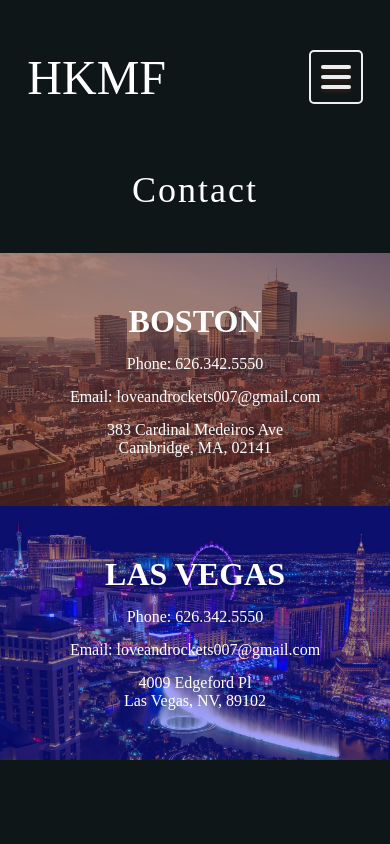
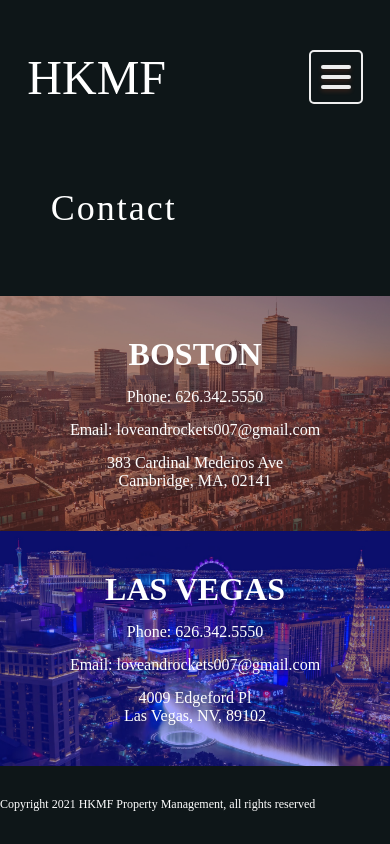
Before and after one commit to joshuakerndev/hkmf-property-management, a React (Create React App) app: page /contact in a window 390 px wide. Built offline with nearby package versions, Linux system fonts and the light colour scheme.

Commit message:
Fix grid and responsive layout for About and Contact pages

```diff
--- a/src/Components/AboutPage/AboutPage.jsx
+++ b/src/Components/AboutPage/AboutPage.jsx
@@ -18,7 +18,12 @@ const AboutPage = () => {
             <div className="AboutPageHeaderText">
                 About
             </div>
-                <div className="AboutTextContainer">
+                <div className="AboutPageLeftContentColumn">
+                    <div className={
+                        buttonIsClicked ?
+                        "AboutTextContainerClicked"
+                        : "AboutTextContainer"
+                    }>
                         <p
                             className={
                                 buttonIsClicked ?
@@ -28,6 +33,7 @@ const AboutPage = () => {
                         >
                             Lorem ipsum dolor sit amet, consectetur adipiscing elit. Pellentesque porta leo quis nunc malesuada, ac egestas eros pulvinar. Mauris mattis faucibus libero ultrices faucibus. Mauris feugiat sodales purus, ut accumsan nisl varius malesuada. Duis consectetur pretium tincidunt. Sed non malesuada libero. Donec tempus scelerisque ultricies. Morbi mattis turpis ut lacus vestibulum imperdiet. Maecenas sapien purus, fringilla nec mi sed, feugiat aliquam metus.
                         </p>
+                    </div>
                 </div>
             </div>
             <div
--- a/src/Components/AboutPage/AboutPage.scss
+++ b/src/Components/AboutPage/AboutPage.scss
@@ -67,15 +67,35 @@
 .AboutTextContainer {
     width: 100%;
     height: 100%;
+    padding-top: 0;
     display: flex;
     justify-content: center;
     align-items: center;
     text-align: left;
+    transition: height 0.5s, padding-top 0.5s;
+}
+
+.AboutTextContainerClicked {
+    width: 100%;
+    padding-top: 40vh;
+    height: 75%;
+    display: flex;
+    justify-content: center;
+    align-items: center;
+    text-align: left;
+    overflow: scroll;
+}
+
+.AboutPageLeftContentColumn {
+    height: 100%;
+    display: flex;
+    align-items: center;
 }
 
 .AboutText {
     color: white;
     width: 90%;
+    height: 100%;
     font-size: 48px;
     opacity: 0.05;
     transition: font-size 0.5s, opacity 1s;
@@ -100,6 +120,7 @@
 .fade-in {
     transition: opacity .5s ease-in-out;
     height: auto;
+
 }
 
 .fade-out {
--- a/src/Components/ContactPage/ContactPage.jsx
+++ b/src/Components/ContactPage/ContactPage.jsx
@@ -1,12 +1,21 @@
 import React from 'react';
 import './ContactPage.scss';
+import Grid from '@material-ui/core/Grid';
 
 const ContactPage = () => {
     return (
         <div className="ContactPage">
-            <div className="ContactPageHeaderText">
-                Contact
-            </div>
+            <Grid container justify="center" className="ContactHeaderGrid">
+                <Grid item xs={2} sm={1} md={0}>
+
+                </Grid>
+                <Grid item xs={3} sm={3} md={12} className="ContactPageHeaderText">
+                    Contact
+                </Grid>
+                <Grid item xs={7} sm={8} md={0}>
+
+                </Grid>
+            </Grid>
             <div className="BostonStrip">
                 <div className="BostonStripFilterSection">
                     <div className="BostonContactText">
@@ -30,7 +39,7 @@ const ContactPage = () => {
                 </div>
             </div>
             <div className="ContactPageBottomMargin">
-
+                Copyright 2021 HKMF Property Management, all rights reserved
             </div>
         </div>
     )
--- a/src/Components/ContactPage/ContactPage.scss
+++ b/src/Components/ContactPage/ContactPage.scss
@@ -13,16 +13,21 @@
     background-image: url("../../assets/new13.jpg");
     background-size: cover;
     background-position: center;
+    display: flex;
+    justify-content: center;
+    align-items: center;
 }
 
 .BostonStripFilterSection {
-    position: absolute;
     width: 100%;
-    height: 30%;
+    height: 100%;
     background-color: rgba(146, 20, 22, 0.5);
     filter: grayscale(50%);
     background-position: bottom;
     background-size: cover;
+    display: flex;
+    justify-content: center;
+    align-items: center;
 }
 
 .BostonContactText {
@@ -31,11 +36,17 @@
     display: flex;
     flex-direction: column;
     align-items: center;
+    justify-content: center;
+}
+
+.ContactHeaderGrid {
+    width: 100%;
+    padding-top: 60px;
+    padding-bottom: 25px;
 }
 
 .ContactHeaderText {
     color: white;
-    padding-top: 50px;
 }
 
 .ContactPageHeaderText {
@@ -56,15 +67,20 @@
     background-image: url("../../assets/new14.jpg");
     background-size: cover;
     background-position: center;
+    display: flex;
+    justify-content: center;
+    align-items: center;
 }
 
 .VegasStripFilterSection {
-    position: absolute;
     width: 100%;
-    height: 30%;
+    height: 100%;
     background-color: rgba(14,22,244, 0.4);
     background-position: bottom;
     background-size: cover;
+    display: flex;
+    justify-content: center;
+    align-items: center;
 }
 
 .VegasContactText {
@@ -73,6 +89,7 @@
     display: flex;
     flex-direction: column;
     align-items: center;
+    justify-content: center;
 }
 
 .ContactItem {
@@ -87,4 +104,8 @@
 .ContactPageBottomMargin {
     height: 10%;
     width: 100%;
+    color: white;
+    display: flex;
+    align-items: center;
+    font-size: 12px;
 }
```
Lines whose indentation alone changed are shown as unchanged.
